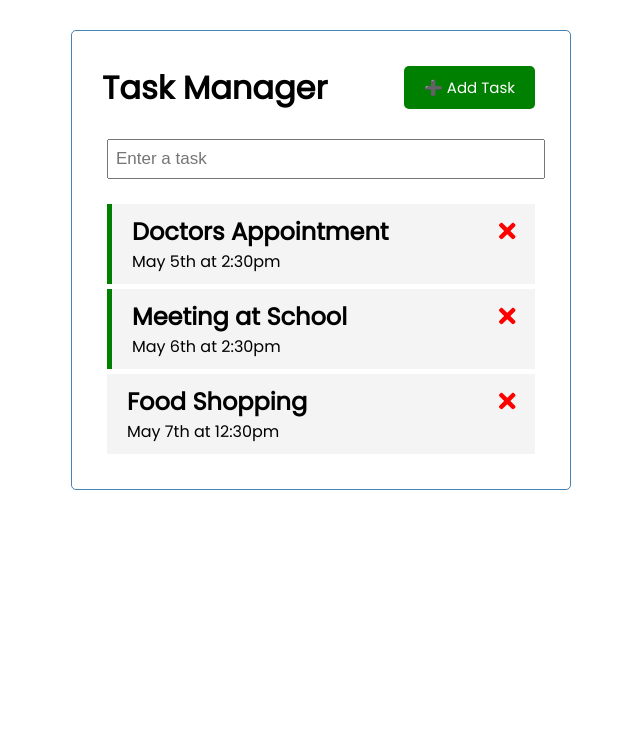
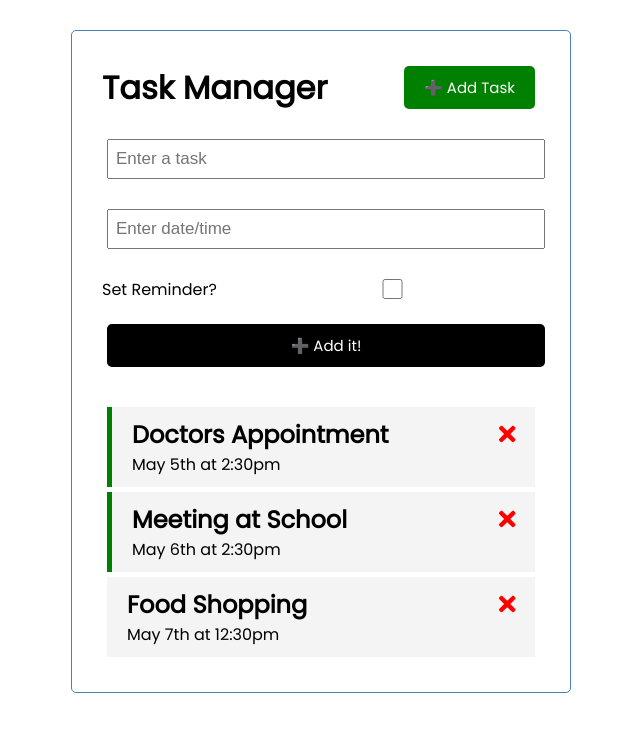
Before and after one commit to manavm1990/task-mgr, an Angular app: page / in a window 1280 px wide. Shown: the top 732 px of the page, without its empty margins (319-959 px from the left). Built offline with nearby package versions, Linux system fonts and the light colour scheme; data requests are answered from the project's data file.

Commit message:
:sparkles: Add Task

```diff
--- a/src/app/Task.ts
+++ b/src/app/Task.ts
@@ -1,5 +1,5 @@
 export default interface Task {
-  id: number;
+  id?: number;
   text: string;
   day: string;
   reminder: boolean;
--- a/src/app/app.module.ts
+++ b/src/app/app.module.ts
@@ -8,6 +8,7 @@ import { HeaderComponent } from './components/header/header.component';
 import { TaskComponent } from './components/task/task.component';
 import { TasksComponent } from './components/tasks/tasks.component';
 import { AddTaskComponent } from './components/add-task/add-task.component';
+import { FormsModule } from '@angular/forms';
 
 @NgModule({
   declarations: [
@@ -18,7 +19,7 @@ import { AddTaskComponent } from './components/add-task/add-task.component';
     TaskComponent,
     AddTaskComponent,
   ],
-  imports: [BrowserModule, FontAwesomeModule, HttpClientModule],
+  imports: [BrowserModule, FontAwesomeModule, HttpClientModule, FormsModule],
   providers: [],
   bootstrap: [AppComponent],
 })
--- a/src/app/components/add-task/add-task.component.html
+++ b/src/app/components/add-task/add-task.component.html
@@ -1,12 +1,35 @@
-<form>
+<form class="add-form" (ngSubmit)="onSubmit()">
   <div class="form-control">
     <label for="task" class="sr-only">Enter a task</label>
     <input
       type="text"
       class="form-control"
-      id="task"
+      id="text"
       placeholder="Enter a task"
-      ng-model="task"
+      name="text"
+      [(ngModel)]="model.text"
     />
   </div>
+  <div class="form-control">
+    <label for="day" class="sr-only">Date/Time</label>
+    <input
+      type="text"
+      class="form-control"
+      id="day"
+      name="day"
+      [(ngModel)]="model.day"
+      placeholder="Enter date/time"
+    />
+  </div>
+  <div class="form-control form-control-check">
+    <label for="reminder">Set Reminder?</label>
+    <input
+      type="checkbox"
+      class="form-control"
+      id="reminder"
+      name="reminder"
+      [(ngModel)]="model.reminder"
+    />
+  </div>
+  <button type="submit" class="btn btn-block">➕ Add it!</button>
 </form>
--- a/src/app/components/add-task/add-task.component.ts
+++ b/src/app/components/add-task/add-task.component.ts
@@ -1,15 +1,19 @@
-import { Component, OnInit } from '@angular/core';
+import { Component, EventEmitter, Output } from '@angular/core';
+import Task from 'src/app/Task';
+
+const initModel: Task = { text: '', day: '', reminder: false };
 
 @Component({
   selector: 'app-add-task',
   templateUrl: './add-task.component.html',
-  styleUrls: ['./add-task.component.css']
+  styleUrls: ['./add-task.component.css'],
 })
-export class AddTaskComponent implements OnInit {
+export class AddTaskComponent {
+  @Output() addedATask: EventEmitter<Task> = new EventEmitter<Task>();
+  model: Task = initModel;
 
-  constructor() { }
-
-  ngOnInit(): void {
+  onSubmit() {
+    this.addedATask.emit(this.model);
+    this.model = initModel;
   }
-
 }
--- a/src/app/components/task/task.component.ts
+++ b/src/app/components/task/task.component.ts
@@ -1,5 +1,5 @@
 import { Component, EventEmitter, Input, Output } from '@angular/core';
-import { faTimes } from '@fortawesome/free-solid-svg-icons';
+import { faTimes, IconDefinition } from '@fortawesome/free-solid-svg-icons';
 import Task from 'src/app/Task';
 
 @Component({
@@ -12,7 +12,7 @@ export class TaskComponent {
   @Output() deletedATask: EventEmitter<Task> = new EventEmitter<Task>();
   @Output() toggledATask: EventEmitter<Task> = new EventEmitter<Task>();
 
-  faTimes = faTimes;
+  faTimes: IconDefinition = faTimes;
 
   onDelete(task: Task) {
     // Emit this event to parent
--- a/src/app/components/tasks/tasks.component.html
+++ b/src/app/components/tasks/tasks.component.html
@@ -1,4 +1,4 @@
-<app-add-task></app-add-task>
+<app-add-task (addedATask)="addTask($event)"></app-add-task>
 
 <div *ngIf="tasks.length; then taskList; else noTasks"></div>
 <ng-template #taskList>
--- a/src/app/components/tasks/tasks.component.ts
+++ b/src/app/components/tasks/tasks.component.ts
@@ -22,6 +22,12 @@ export class TasksComponent implements OnInit {
     });
   }
 
+  addTask(task: Task): void {
+    this.taskService.addTask(task).subscribe((addedTask) => {
+      this.tasks = [...this.tasks, addedTask];
+    });
+  }
+
   deleteTask(task2Delete: Task): void {
     this.taskService.deleteTask(task2Delete).subscribe(() => {
       this.tasks = this.tasks.filter((task) => task.id !== task2Delete.id);
--- a/src/app/services/task.service.ts
+++ b/src/app/services/task.service.ts
@@ -19,6 +19,10 @@ export class TaskService {
     return this.http.get<Task[]>(this.URL);
   }
 
+  addTask(task: Task): Observable<Task> {
+    return this.http.post<Task>(this.URL, task, httpOptions);
+  }
+
   deleteTask(task: Task): Observable<Task> {
     return this.http.delete<Task>(`${this.URL}/${task.id}`);
   }
```
